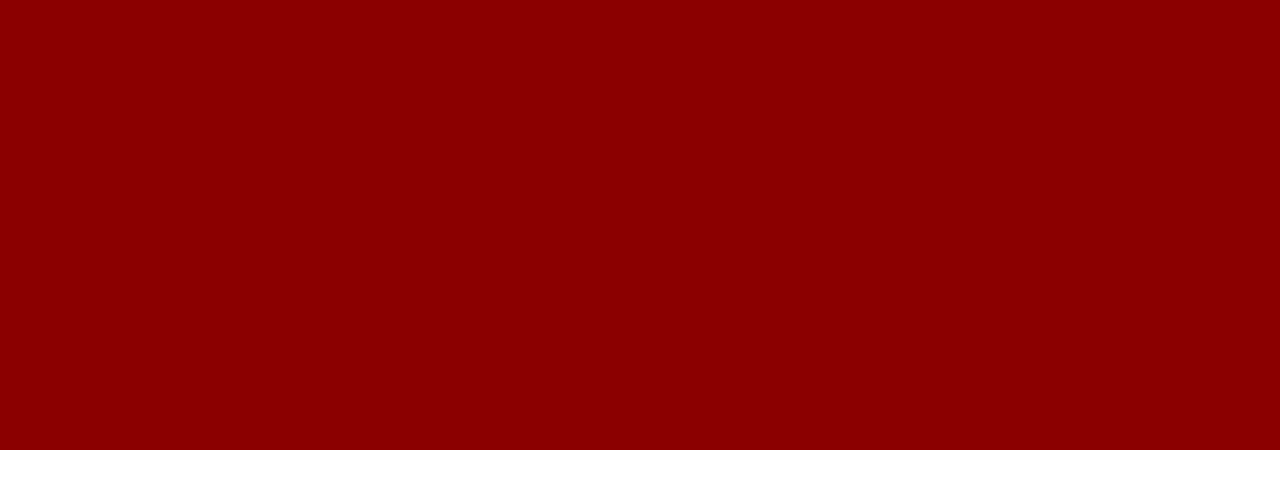
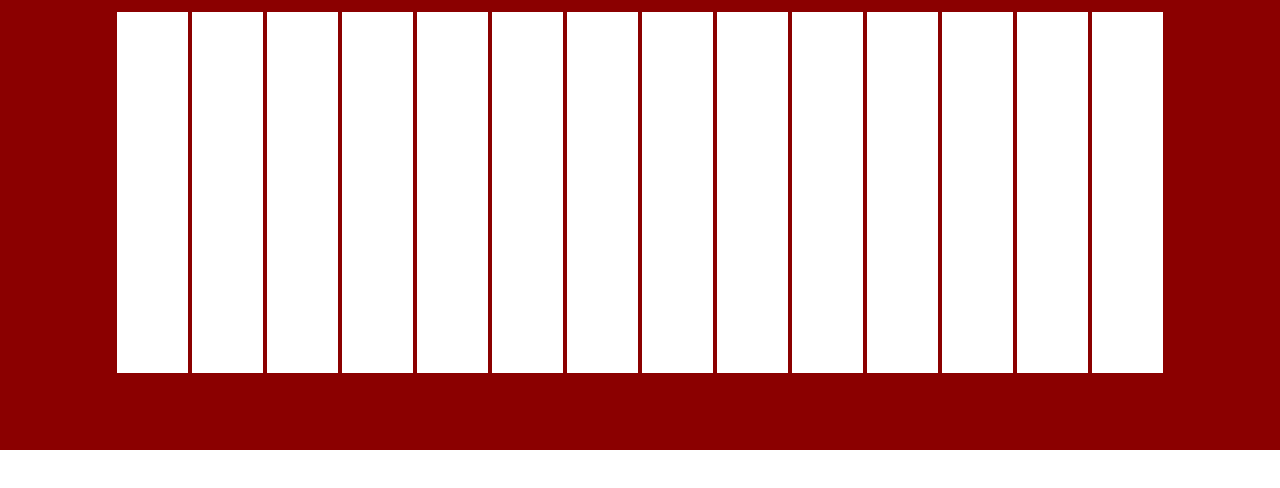
Before and after one commit to kourosh-neyestani/piano, a React (Create React App) app: page / in a window 1280 px wide. Shown: the top 488 px of the page. Built offline with nearby package versions, Linux system fonts and the light colour scheme.

Commit message:
add piano-keys

```diff
--- a/src/scenes/Piano.js
+++ b/src/scenes/Piano.js
@@ -4,6 +4,48 @@ import './index.scss';
 const Piano = () => {
     return (
         <div className="piano">
+            <div className="piano-key">
+                <div className="piano-key-white" />
+            </div>
+            <div className="piano-key">
+                <div className="piano-key-white" />
+            </div>
+            <div className="piano-key">
+                <div className="piano-key-white" />
+            </div>
+            <div className="piano-key">
+                <div className="piano-key-white" />
+            </div>
+            <div className="piano-key">
+                <div className="piano-key-white" />
+            </div>
+            <div className="piano-key">
+                <div className="piano-key-white" />
+            </div>
+            <div className="piano-key">
+                <div className="piano-key-white" />
+            </div>
+            <div className="piano-key">
+                <div className="piano-key-white" />
+            </div>
+            <div className="piano-key">
+                <div className="piano-key-white" />
+            </div>
+            <div className="piano-key">
+                <div className="piano-key-white" />
+            </div>
+            <div className="piano-key">
+                <div className="piano-key-white" />
+            </div>
+            <div className="piano-key">
+                <div className="piano-key-white" />
+            </div>
+            <div className="piano-key">
+                <div className="piano-key-white" />
+            </div>
+            <div className="piano-key">
+                <div className="piano-key-white" />
+            </div>
         </div>
     )
 }
--- a/src/scenes/index.scss
+++ b/src/scenes/index.scss
@@ -12,4 +12,16 @@ $primary: darkred;
     padding: 12px 9% 6%;
     justify-content: center;
     background-color: $primary;
+
+    .piano-key {
+        flex: 1;
+        position: relative;
+        margin: 0 0.12rem;
+        max-width: 8.8rem;
+    }
+    .piano-key-white {
+        height: 100%;
+        position: relative;
+        background: $base_0;
+    }
 }
```
